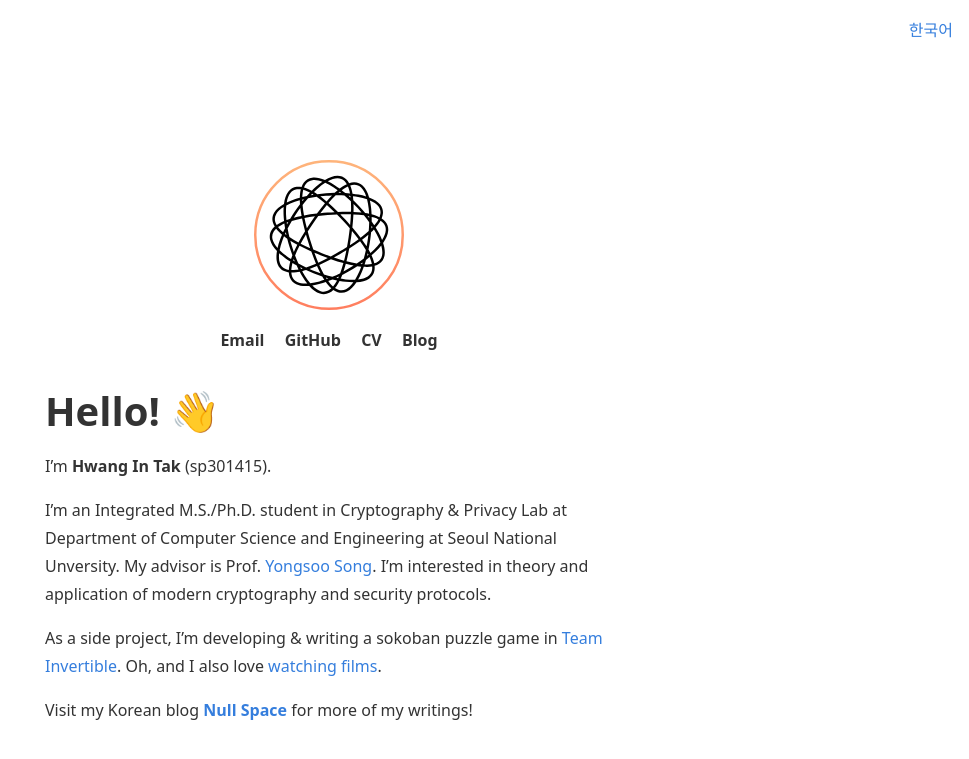
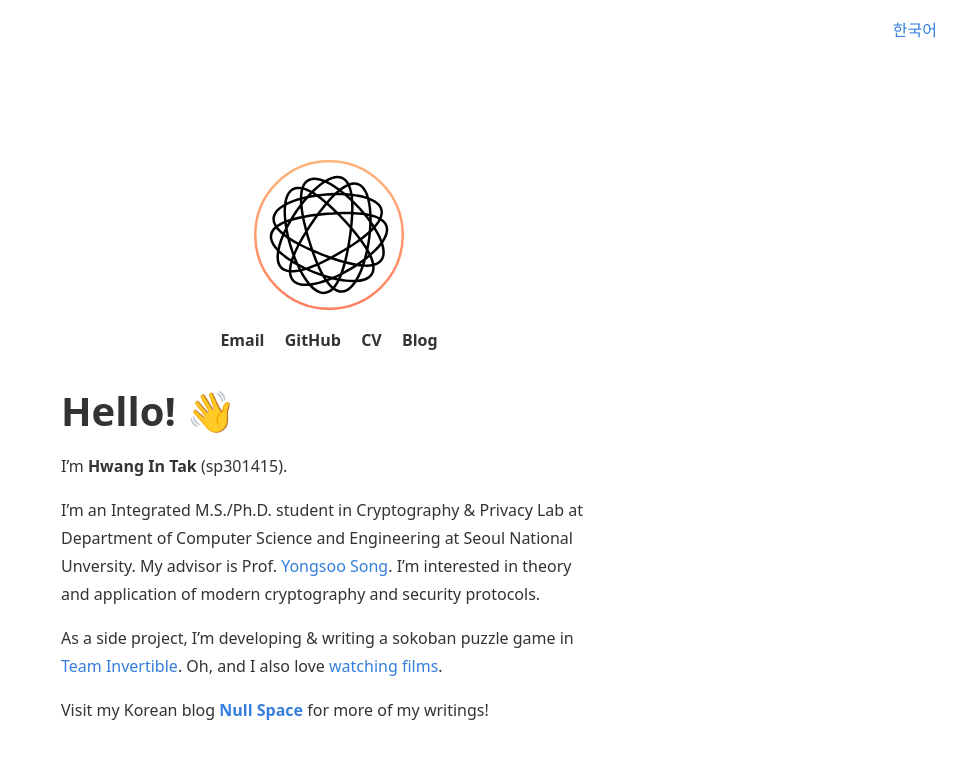
Before and after one commit to sp301415/sp301415-main-page, a Jekyll site: the page built from index.md, in a window 1280 px wide. Shown: the top 759 px of the page, without its empty margins (311-1280 px from the left). Built offline with Jekyll 4.4.1, drawn with Linux system fonts in a browser that asks for light colours.

Commit message:
양옆 마진 수정

```diff
--- a/_sass/style.scss
+++ b/_sass/style.scss
@@ -69,8 +69,8 @@ a:hover {
   margin-right: auto;
   margin-bottom: 2.5rem;
 
-  padding-right: 1rem;
-  padding-left: 1rem;
+  padding-right: 2rem;
+  padding-left: 2rem;
 
   max-width: 600px;
   flex: 1;
@@ -83,7 +83,7 @@ a:hover {
 
 header {
   padding-top: 1rem;
-  padding-right: 1rem;
+  padding-right: 2rem;
 
   text-align: right;
   height: 2.5rem;
```
